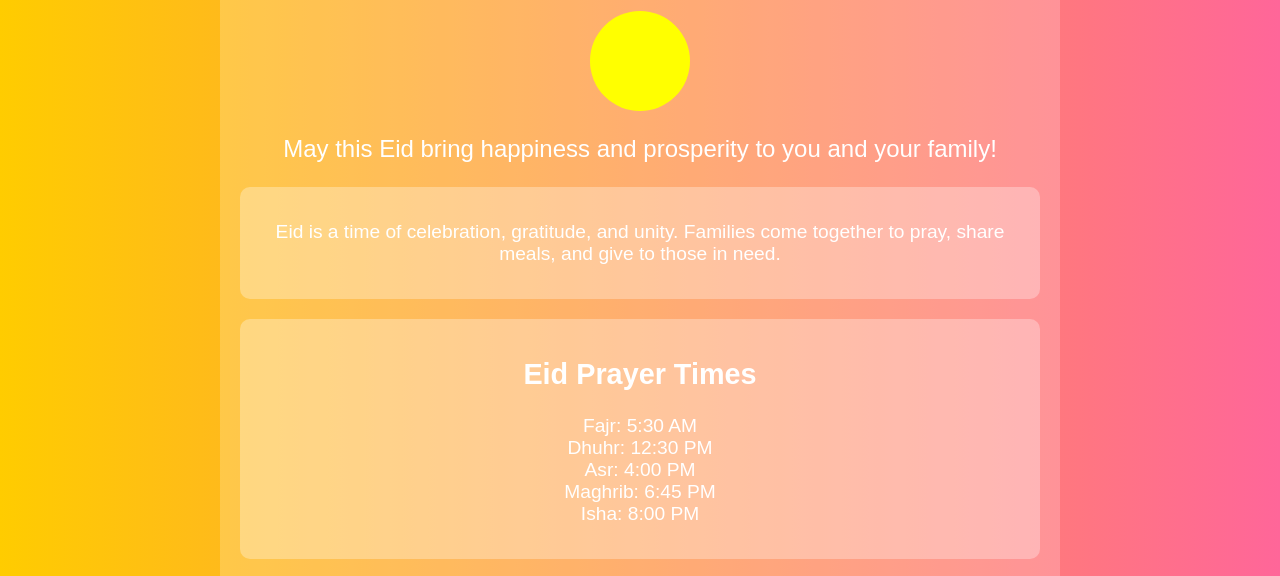
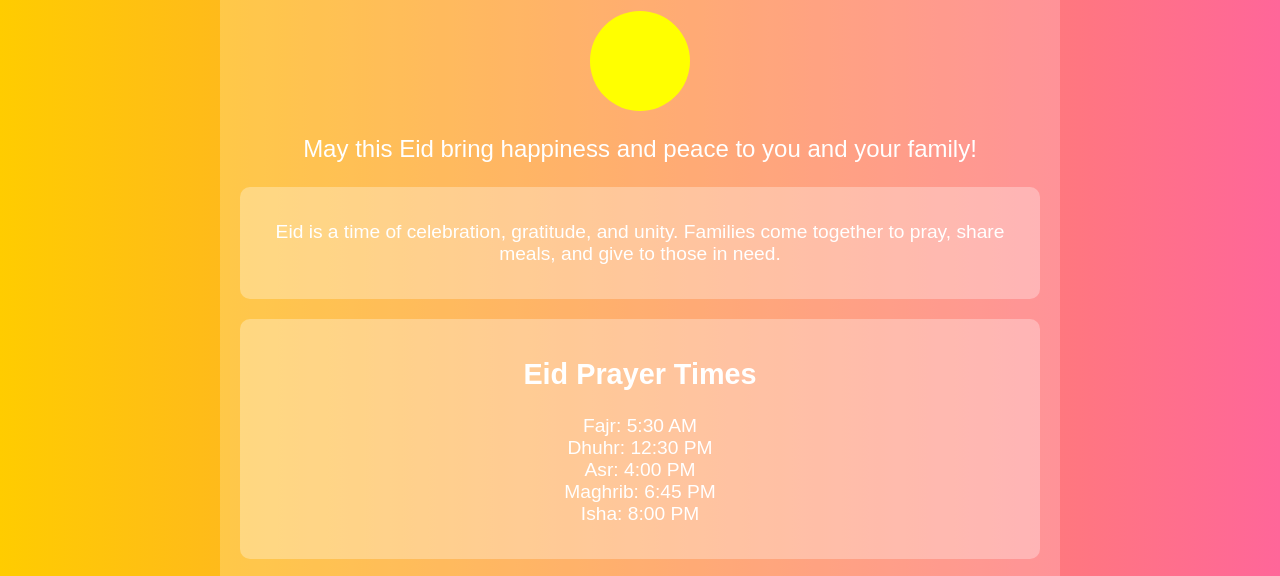
Before and after one commit to Mohammed-Assem/eid-website, a plain HTML site: page index.html in a window 1280 px wide. Shown: the part 186-762 px from the top of the page. Drawn offline with Linux system fonts and the light colour scheme.

Commit message:
Update index.html

```diff
--- a/index.html
+++ b/index.html
@@ -65,7 +65,7 @@
         <p class="name">Mohamed Assem</p>
         <h1>Eid Mubarak!</h1>
         <div class="moon"></div>
-        <p class="greeting">May this Eid bring happiness and prosperity to you and your family!</p>
+        <p class="greeting">May this Eid bring happiness and peace to you and your family!</p>
 
         <div class="info">
             <p>Eid is a time of celebration, gratitude, and unity. Families come together to pray, share meals, and give to those in need.</p>
```
